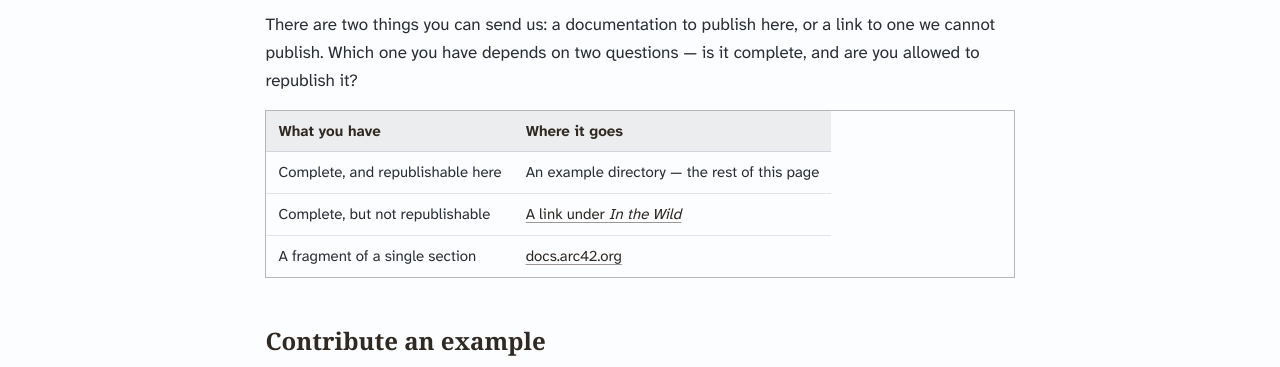
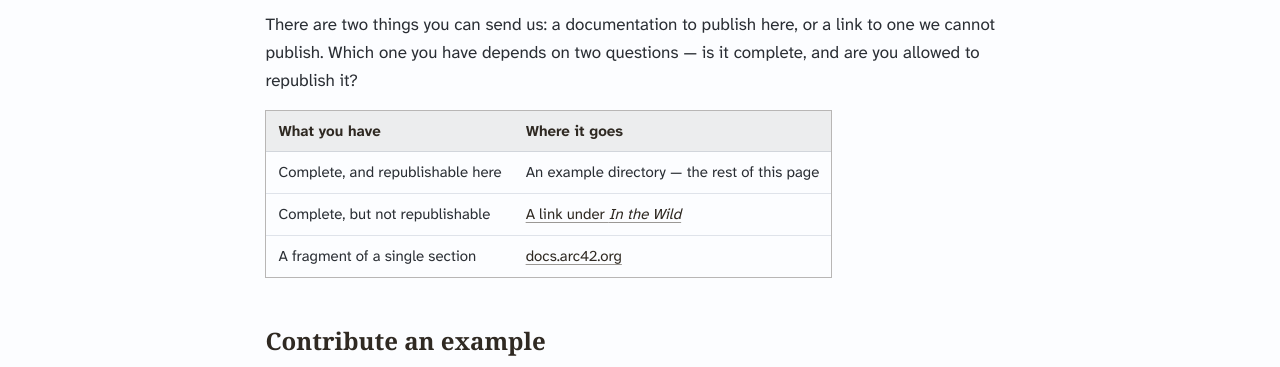
Before and after one commit to arc42/examples.arc42.org-site, a Jekyll site: the page built from _pages/contribute.md, in a window 1280 px wide. Shown: the part 159-526 px from the top of the page. Built offline with Jekyll 4.4.1, drawn with Linux system fonts in a browser that asks for light colours; some web fonts are replaced.

Commit message:
a table's border box must be the width of its cells
The direct-child scroll container (display: block on > table) split a
table into a border-carrying block box and the anonymous table box inside
it, and width: 100% sized only the former: a table whose content is
narrower than the column kept a full-measure border around shrink-wrapped
cells — the Contribute table shipped an empty bordered flap on its right
the day its content got shorter than the measure. width: fit-content with
max-width: min(100%, --measure-wide) closes the gap in all three regimes:
narrow tables hug their cells, column-wide tables stretch exactly as
before (verified against the htmlsc section-1 tables), and overwide
tables still scroll inside the capped box instead of pushing the page
sideways. The rule now sits after the plain table rule because the two
selectors tie in specificity and the cascade falls to order.

Co-Authored-By: Claude Fable 5 <noreply@anthropic.com>
Claude-Session: https://claude.ai/code/session_0162PjgYYpE8pW1uS2AkCkUX

```diff
--- a/_sass/_content.scss
+++ b/_sass/_content.scss
@@ -65,17 +65,37 @@
   // arc42 documentation is full of wide tables (building blocks, risks,
   // decisions). They scroll inside their own container rather than making the
   // page scroll sideways.
-  .ex-tablewrap,
-  > table {
-    display: block;
-    max-width: var(--measure-wide);
-    overflow-x: auto;
-  }
-
   table {
     width: 100%;
     font-size: 0.9375rem;
     border: 1px solid var(--wash-border);
+  }
+
+  // The scroll container. A direct-child <table> is made its own container
+  // (display: block), which splits it in two: the border-carrying block box,
+  // and the anonymous table box laid out inside it. Those two must always be
+  // the same width, and `width: 100%` broke that on exactly one side: a
+  // table whose content is NARROWER than the column kept a full-measure
+  // border around shrink-wrapped cells — the Contribute table shipped an
+  // empty bordered flap on its right the day its content got shorter than
+  // the measure (2026-08-15). `fit-content` closes the gap in all three
+  // regimes: narrower than the column it hugs the cells; wider, it stretches
+  // to the column exactly as 100% did; and past even the max-width cap the
+  // box stops and the anonymous table scrolls inside it. The cap takes
+  // min() because fit-content would otherwise honour a min-content wider
+  // than the column and push the page sideways — 100% keeps the box inside
+  // its column, --measure-wide keeps the documented ceiling should the
+  // column ever widen. This rule sits AFTER the plain `table` rule above:
+  // both selectors tie at one class + one type, the cascade falls to order,
+  // and the `width: 100%` above must lose here while still serving real
+  // table boxes (e.g. inside an .ex-tablewrap), where cells genuinely
+  // stretch with it.
+  .ex-tablewrap,
+  > table {
+    display: block;
+    width: fit-content;
+    max-width: min(100%, var(--measure-wide));
+    overflow-x: auto;
   }
 
   th, td {
```
